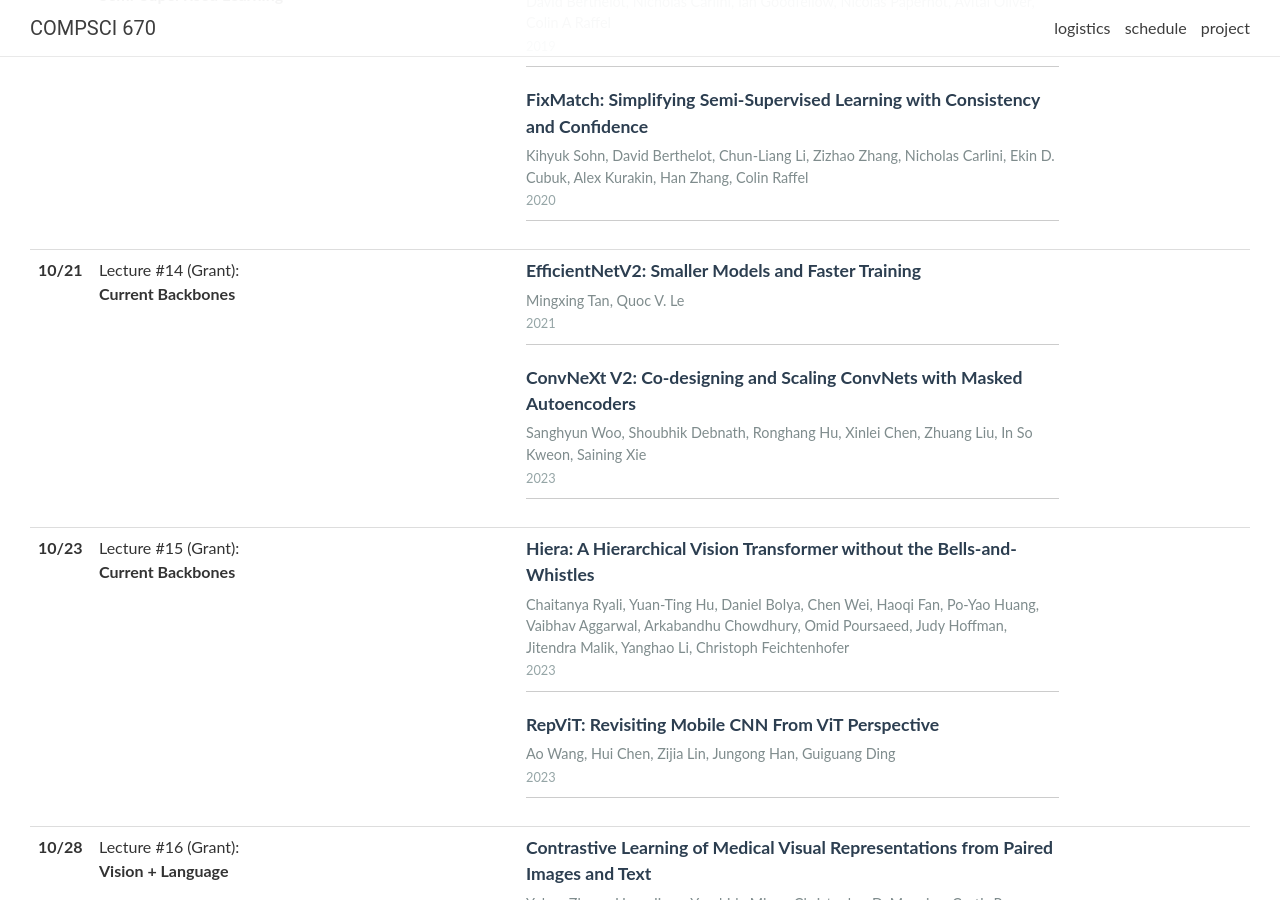
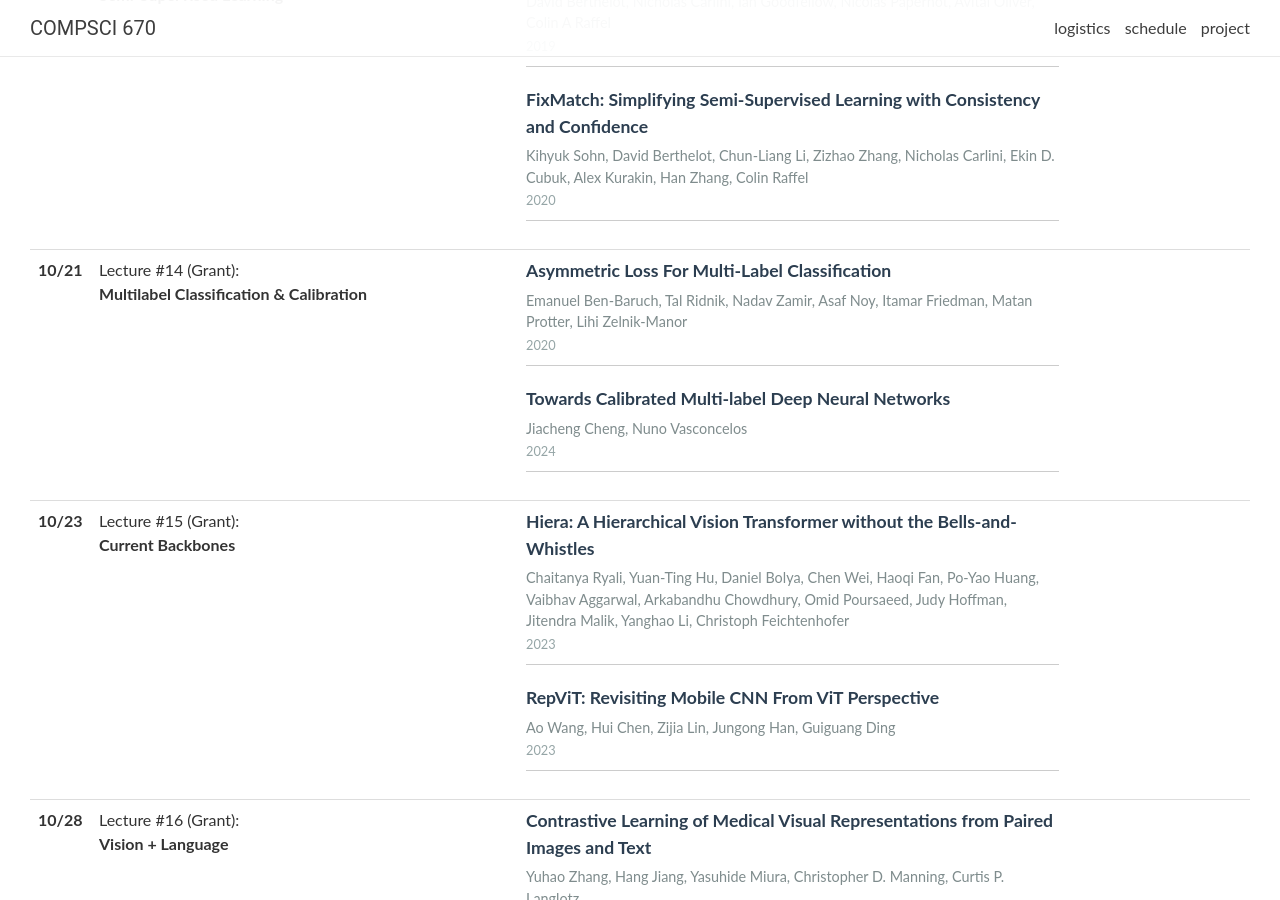
Before and after one commit to cvl-umass/compsci670-fall-2024, a Jekyll site: the page built from _pages/schedule.md, in a window 1280 px wide and 900 px high, scrolled down 3335 px. Built offline with Jekyll 4.4.1, drawn with Linux system fonts in a browser that asks for light colours; nearby versions of some CDN libraries; comment, search, counter and statistics services are not loaded.

Commit message:
update to schedule

```diff
--- a/_data/schedule.yml
+++ b/_data/schedule.yml
@@ -156,16 +156,16 @@
 
 - date: 10/21
   lecturer: Grant
-  title: <strong>Current Backbones</strong>
+  title: <strong>Multilabel Classification & Calibration</strong>
   readings:
-    - title: "EfficientNetV2: Smaller Models and Faster Training"
-      url: https://arxiv.org/abs/2104.00298
-      authors: "Mingxing Tan, Quoc V. Le"
-      year: 2021
-    - title: "ConvNeXt V2: Co-designing and Scaling ConvNets with Masked Autoencoders"
-      url: https://arxiv.org/abs/2301.00808
-      authors: "Sanghyun Woo, Shoubhik Debnath, Ronghang Hu, Xinlei Chen, Zhuang Liu, In So Kweon, Saining Xie"
-      year: 2023
+    - title: "Asymmetric Loss For Multi-Label Classification"
+      url: https://arxiv.org/abs/2009.14119
+      authors: "Emanuel Ben-Baruch, Tal Ridnik, Nadav Zamir, Asaf Noy, Itamar Friedman, Matan Protter, Lihi Zelnik-Manor"
+      year: 2020
+    - title: "Towards Calibrated Multi-label Deep Neural Networks"
+      url: https://openaccess.thecvf.com/content/CVPR2024/papers/Cheng_Towards_Calibrated_Multi-label_Deep_Neural_Networks_CVPR_2024_paper.pdf
+      authors: "Jiacheng Cheng, Nuno Vasconcelos"
+      year: 2024
 
 - date: 10/23
   lecturer: Grant
```
